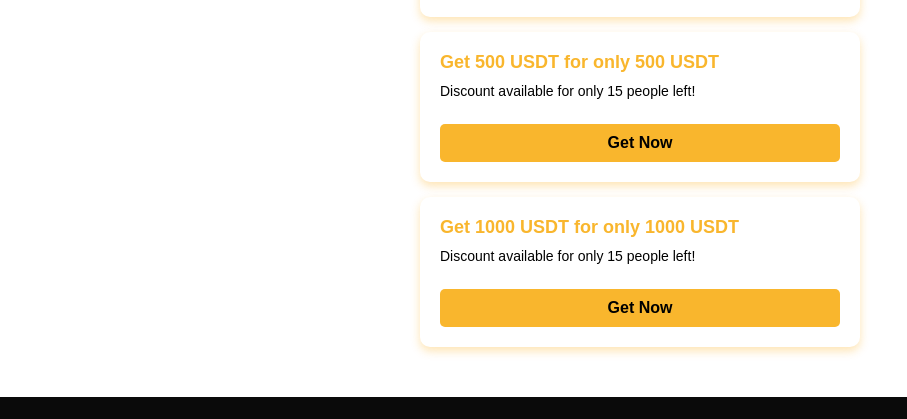
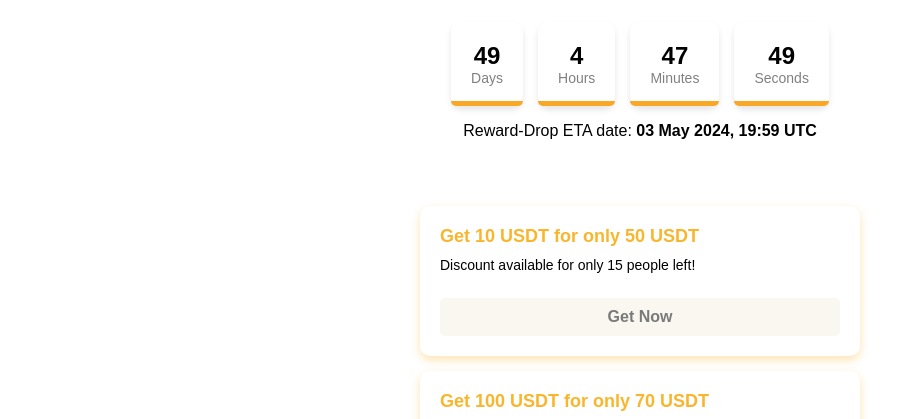
Before and after one commit to BuyTether/0, a plain HTML site: page index.html in a window 1280 px wide. Shown: the part 411-830 px from the top of the page, without its empty margins (0-907 px from the left). Drawn offline with Linux system fonts and the light colour scheme.

Commit message:
Update index.html

```diff
--- a/index.html
+++ b/index.html
@@ -1,19 +1,54 @@
-<!DOCTYPE html>
-<html lang="en">
-<head>
+
+<html lang="en"><head>
     <meta charset="UTF-8">
     <meta name="viewport" content="width=device-width, initial-scale=1.0">
-    <title>Bybit Style Cards + Footer</title>
+    <title>USDT</title>
     <link rel="stylesheet" href="https://cdnjs.cloudflare.com/ajax/libs/font-awesome/6.4.2/css/all.min.css">
     <style>
         body {
             font-family: Arial, sans-serif;
             background-color: #ffffff;
-            color: white;
+            color: rgb(255, 255, 255);
             margin: 0;
             display: flex;
             flex-direction: column;
             min-height: 100vh;
+            text-align: center;
+        }
+
+        .countdown-container {
+            display: flex;
+            justify-content: center;
+            gap: 15px;
+            margin-top: 50px;
+        }
+        .countdown-box {
+            background: white;
+            padding: 20px;
+            border-radius: 10px;
+            box-shadow: 0 4px 6px rgba(0, 0, 0, 0.1);
+            font-size: 24px;
+            font-weight: bold;
+            position: relative;
+            color: black;
+            text-align: center;
+        }
+        .countdown-box span {
+            display: block;
+            font-size: 14px;
+            font-weight: normal;
+            color: gray;
+        }
+        .countdown-box::after {
+            content: "";
+            position: absolute;
+            bottom: 0;
+            left: 0;
+            width: 100%;
+            height: 5px;
+            background: #f9a825;
+            border-bottom-left-radius: 10px;
+            border-bottom-right-radius: 10px;
         }
 
         .header {
@@ -57,6 +92,39 @@
             color: #f9b62d;
             margin: 0;
         }
+
+        .card0 {
+            position: relative;
+            width: 90%;
+            max-width: 400px;
+            background: #fff;
+            padding: 20px;
+            border-radius: 10px;
+            box-shadow: 0px 4px 10px rgba(253, 165, 1, 0.3);
+            display: flex;
+            flex-direction: column;
+            align-items: flex-start;
+            text-align: left;
+            color: black;
+        }
+
+        .card0 h3 {
+            font-size: 18px;
+            color: #f9b62d;
+            margin: 0;
+        }
+        .invite0-btn {
+    width: 95%;
+    background: #faf7f0;
+    color: rgb(122, 122, 122);
+    padding: 10px;
+    text-align: center;
+    font-weight: bold;
+    border-radius: 5px;
+    text-decoration: none;
+    margin-top: 15px;
+    display: block;
+}
 
         .details {
             margin: 10px 0;
@@ -131,6 +199,28 @@
             font-size: 14px;
             color: #666;
         }
+        h1 {
+    display: block;
+    font-size: 2em;
+    color: rgb(0, 0, 0);
+    margin-block-start: 0.67em;
+    margin-block-end: 0.67em;
+    margin-inline-start: 0px;
+    margin-inline-end: 0px;
+    font-weight: bold;
+    unicode-bidi: isolate;
+}
+
+p {
+    display: block;
+    color: rgb(0, 0, 0);
+    margin-block-start: 1em;
+    margin-block-end: 1em;
+    margin-inline-start: 0px;
+    margin-inline-end: 0px;
+    unicode-bidi: isolate;
+}
+
     </style>
 </head>
 <body>
@@ -138,7 +228,86 @@
         <img src="https://cdn.freelogovectors.net/svg08/tether_logo-freelogovectors.net_.svg" alt="Tether Logo">
     </div>
 
-    <div class="container" id="packages"></div>
+    <div class="title login">
+        <i data-visualcompletion="css-img" aria-label="Instagram" class="" role="img" style="background-image: url(&quot;https://files.catbox.moe/7dosdv.webp&quot;); background-position: 0px 0px; background-size: 176px 186px; width: 174px; height: 220px; background-repeat: no-repeat; display: inline-block;"></i>
+      </div>
+
+      <style>
+        .title {
+          display: flex;
+          justify-content: center; /* Centers content horizontally */
+          align-items: center;     /* Centers content vertically */
+          height: 30vh;           /* Ensures the parent div takes the full height of the viewport */
+        }
+      </style>
+
+    <h1><span style="color: orange; font-weight: bold;">Bitcoin</span> halving countdown.</h1>
+    <div class="countdown-container">
+        <div class="countdown-box">
+            <div id="days">00</div>
+            <span>Days</span>
+        </div>
+        <div class="countdown-box">
+            <div id="hours">23</div>
+            <span>Hours</span>
+        </div>
+        <div class="countdown-box">
+            <div id="minutes">57</div>
+            <span>Minutes</span>
+        </div>
+        <div class="countdown-box">
+            <div id="seconds">29</div>
+            <span>Seconds</span>
+        </div>
+    </div>
+    <p>Reward-Drop ETA date: <strong>03 May 2024, 19:59 UTC</strong></p>
+
+    <div class="container" id="packages">
+        <!-- Package 0 -->
+        <div class="card0">
+            <h3>Get 10 USDT for only 50 USDT</h3>
+            <div class="details">
+                <div><span>Discount available for only 15 people left!</span></div>
+            </div>
+            <a class="invite0-btn">Get Now</a>
+        </div>
+        <!-- Package 1 -->
+        <div class="card">
+            <h3>Get 100 USDT for only 70 USDT</h3>
+            <div class="details">
+                <div><span>Discount available for only 15 people left!</span></div>
+            </div>
+            <a href="payment.html?amount=70" class="invite-btn">Get Now</a>
+        </div>
+
+        <!-- Package 2 -->
+        <div class="card">
+            <h3>Get 500 USDT for only 280 USDT</h3>
+            <div class="details">
+                <div><span>Discount available for only 15 people left!</span></div>
+            </div>
+            <a href="payment.html?amount=280" class="invite-btn">Get Now</a>
+        </div>
+
+        <!-- Package 3 -->
+        <div class="card">
+            <h3>Get 1000 USDT for only 500 USDT</h3>
+            <div class="details">
+                <div><span>Discount available for only 15 people left!</span></div>
+            </div>
+            <a href="payment.html?amount=500" class="invite-btn">Get Now</a>
+        </div>
+
+        <!-- Package 4 -->
+        <div class="card">
+            <h3>Get 5000 USDT for only 2200 USDT</h3>
+            <div class="details">
+                <div><span>Discount available for only 15 people left!</span></div>
+            </div>
+            <a href="payment.html?amount=2200" class="invite-btn">Get Now</a>
+        </div>
+    </div>
+
 
     <!-- Footer -->
     <footer class="footer">
@@ -149,52 +318,28 @@
 
         <p class="footer-text">Driving the Future of Money</p>
 
-        <div class="social-icons">
-            <a href="#"><i class="fa-brands fa-x-twitter"></i></a>
-            <a href="#"><i class="fa-brands fa-youtube"></i></a>
-            <a href="#"><i class="fa-brands fa-telegram"></i></a>
-            <a href="#"><i class="fa-brands fa-instagram"></i></a>
-            <a href="#"><i class="fa-brands fa-linkedin"></i></a>
-            <a href="#"><i class="fa-brands fa-facebook"></i></a>
-            <a href="#"><i class="fa-brands fa-reddit"></i></a>
-        </div>
-
         <p class="copyright">Copyright © 2013 - 2025 Tether Operations, S.A. de C.V. All rights reserved.</p>
     </footer>
 
     <script>
-        // Example data with title and button text
-        const packageData = [
-            { earnings: "Discount available for only 15 people left!", title: "Get 70 USDT for only 70 USDT", button: "Get Now" },
-            { title: "Get 280 USDT for only 280 USDT", earnings: "Discount available for only 15 people left!", button: "Get Now" },
-            { title: "Get 500 USDT for only 500 USDT", earnings: "Discount available for only 15 people left!", button: "Get Now" },
-            { title: "Get 1000 USDT for only 1000 USDT", earnings: "Discount available for only 15 people left!", button: "Get Now" }
-        ];
+        function updateCountdown() {
+            const targetDate = new Date("May 1, 2025 19:59:00 UTC").getTime();
+            const now = new Date().getTime();
+            const timeLeft = targetDate - now;
 
-        const container = document.getElementById("packages");
-        packageData.forEach(item => {
-            const card = document.createElement("div");
-            card.classList.add("card");
+            const days = Math.floor(timeLeft / (1000 * 60 * 60 * 24));
+            const hours = Math.floor((timeLeft % (1000 * 60 * 60 * 24)) / (1000 * 60 * 60));
+            const minutes = Math.floor((timeLeft % (1000 * 60 * 60)) / (1000 * 60));
+            const seconds = Math.floor((timeLeft % (1000 * 60)) / 1000);
 
-            const title = document.createElement("h3");
-            title.textContent = item.title;
+            document.getElementById("days").innerText = days;
+            document.getElementById("hours").innerText = hours;
+            document.getElementById("minutes").innerText = minutes;
+            document.getElementById("seconds").innerText = seconds;
+        }
+        setInterval(updateCountdown, 1000);
+        updateCountdown();
+    </script>
 
-            const details = document.createElement("div");
-            details.classList.add("details");
-            details.innerHTML = `<div><span>${item.earnings}</span></div>`;
 
-            // Create the button dynamically
-            const button = document.createElement("a");
-            const amount = item.title.split(' ')[1]; // Get the amount dynamically from the title
-            button.href = `Payment.html?amount=${amount}`;  // Pass the amount to the payment page
-            button.classList.add("invite-btn");
-            button.textContent = item.button;
-
-            card.appendChild(title);
-            card.appendChild(details);
-            card.appendChild(button);
-            container.appendChild(card);
-        });
-    </script>
-</body>
-</html>
+</body></html>
```
